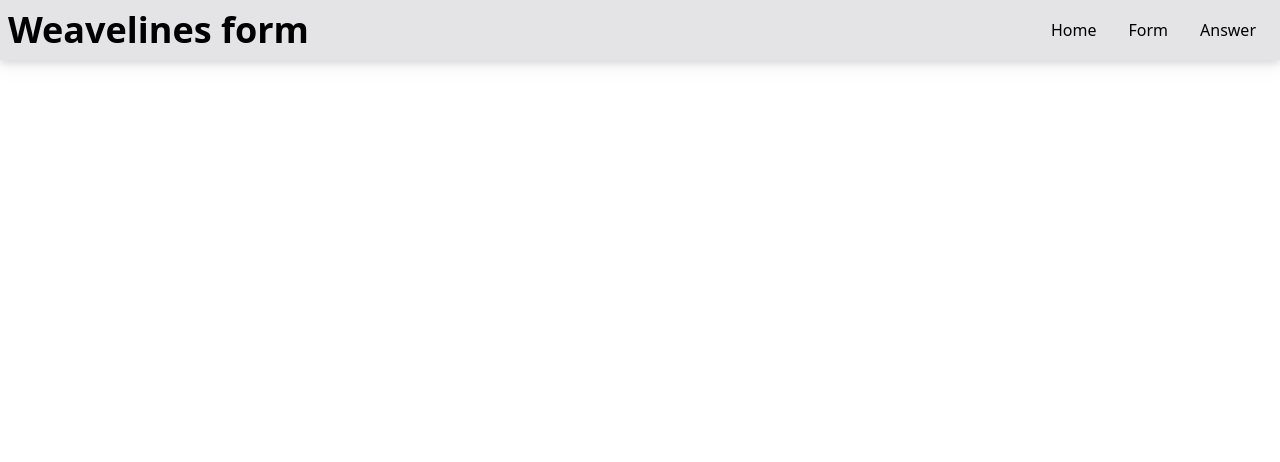
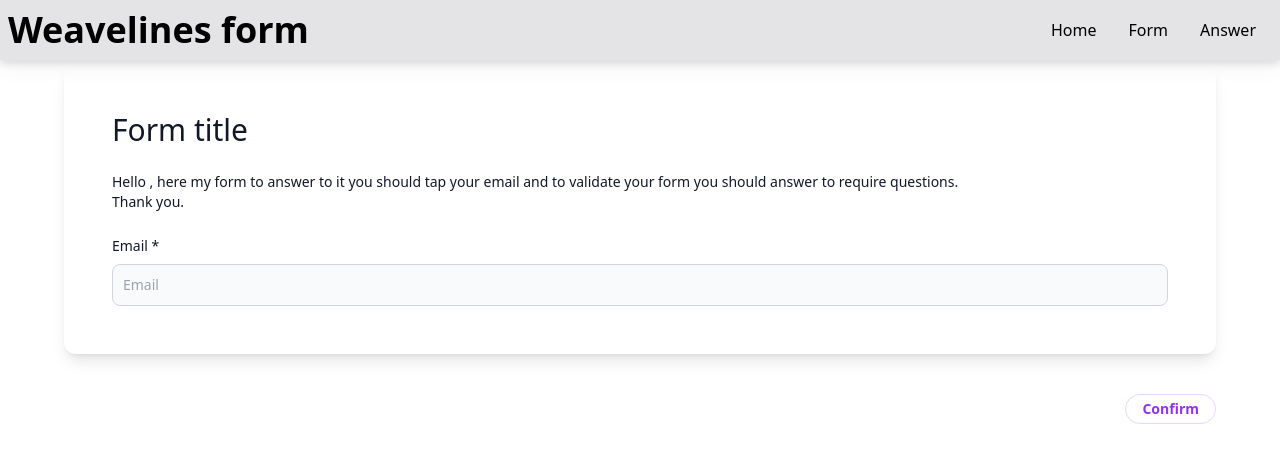
Before and after one commit to kabilnaceur/test-weavelines, a React (Create React App) app: page /form in a window 1280 px wide. Shown: the top 462 px of the page. Built offline with nearby package versions, Linux system fonts and the light colour scheme.

Commit message:
form answers configuration

```diff
--- a/src/pages/answerPage/answerPage.tsx
+++ b/src/pages/answerPage/answerPage.tsx
@@ -1,5 +1,11 @@
 import { FC } from "react";
+import { useRecoilValue } from "recoil";
+import { userAnswersState } from "../../recoil/globaleStates";
+import { UserAnswer } from "../../utils/types";
 const AnswerPage: FC = () => {
+    const userAnswers: UserAnswer = useRecoilValue(userAnswersState);
+    console.log("userAnswers", userAnswers);
+
   return <div></div>;
 };
 export default AnswerPage;
--- /dev/null
+++ b/src/pages/formPage/components/formInformations.tsx
@@ -0,0 +1,46 @@
+import { FC, ChangeEvent } from "react";
+import { FormAnswerInformationsProps } from "../../../utils/interfaces";
+
+const FormInformations: FC<FormAnswerInformationsProps> = ({
+  formDetails,
+  userAnswers,
+  setUserAnswers,
+}) => {
+  return (
+    <div>
+      <div className=" p-6 bg-white rounded-xl shadow-lg items-center space-x-4 mb-5">
+        <div className="grid">
+          <div className="flex justify-around">
+            <div className="w-full p-6">
+              <h1 className="text-3xl text-gray-900">{formDetails.title}</h1>
+              <h1 className="text-sm text-gray-900">
+                {formDetails.description}
+              </h1>
+              <h1 className="text-sm text-gray-900 pt-6">
+                Hello , here my form to answer to it you should tap your email
+                and to validate your form you should answer to require
+                questions.
+                <br />
+                Thank you.
+              </h1>
+              <label className="block mb-2 text-sm font-medium text-gray-900 pt-6">
+                Email *
+              </label>
+              <input
+                value={userAnswers.userEmail}
+                type="text"
+                id="Email"
+                className="bg-gray-50 border border-gray-300 text-gray-900 text-sm rounded-lg focus:ring-blue-500 focus:border-blue-500 block w-full p-2.5"
+                placeholder="Email"
+                onChange={(e: ChangeEvent<HTMLInputElement>) =>
+                  setUserAnswers({ ...userAnswers, userEmail: e.target.value })
+                }
+              />
+            </div>
+          </div>
+        </div>
+      </div>
+    </div>
+  );
+};
+export default FormInformations;
--- /dev/null
+++ b/src/pages/formPage/components/questionCard.tsx
@@ -0,0 +1,103 @@
+import { ChangeEvent, FC } from "react";
+import { QuestionAnswerCardProps } from "../../../utils/interfaces";
+import { Answer } from "../../../utils/types";
+const QuestionCard: FC<QuestionAnswerCardProps> = ({ question, answers, setAnswers }) => {
+  const addAnswer= (
+    event: ChangeEvent<HTMLInputElement> | ChangeEvent<HTMLSelectElement>
+  ) => {
+    const newAnswers: Answer[] = [...answers];
+    const index: number = newAnswers.findIndex(
+      (a: Answer) => a.question === question.content
+    );
+    if (answers.length === 0 || index === -1) {
+      setAnswers([
+        ...answers,
+        { question: question.content, answer: event.target.value },
+      ]);
+    } else {
+      newAnswers[index] = {
+        question: question.content,
+        answer: event.target.value,
+      };
+
+      setAnswers(newAnswers);
+    }
+  };
+  return (
+    <div>
+      <div className=" p-6 bg-white rounded-xl shadow-lg items-center space-x-4 mb-5">
+        <div className="grid">
+          <div className="flex justify-around">
+            <div className="w-full p-6">
+              {question.isRequired ? (
+                <label className="block mb-2 text-sm font-medium text-gray-900 ">
+                  {question.content} *
+                </label>
+              ) : (
+                <label className="block mb-2 text-sm font-medium text-gray-900 ">
+                  {question.content}
+                </label>
+              )}
+              {question.type === "selectInput" ? (
+                <select
+                  id="answers"
+                  onChange={addAnswer}
+                  className="bg-gray-50 border border-gray-300 text-gray-900 text-sm rounded-lg focus:ring-blue-500 focus:border-blue-500 block w-full p-2.5"
+                >
+                  <option>{question.content}</option>
+                  {question.options.map((opt: string) => (
+                    <option value={opt}>{opt}</option>
+                  ))}
+                </select>
+              ) : question.type === "checkbox" ? (
+                <div>
+                  {question.options.map((opt: string) => (
+                    <div className="p-2">
+                      <input
+                        onChange={addAnswer}
+                        id="checked-checkbox"
+                        type="checkbox"
+                        value={opt}
+                        className="w-5 h-5 text-blue-600 bg-gray-100 rounded border-gray-300 focus:ring-blue-50 focus:ring-2"
+                      />
+                      <label className="ml-2 text-md font-medium text-gray-900">
+                        {opt}
+                      </label>
+                    </div>
+                  ))}
+                </div>
+              ) : question.type === "radioButton" ? (
+                <div>
+                  {question.options.map((opt: string) => (
+                    <div className="flex items-center mb-4">
+                      <input
+                        onChange={addAnswer}
+                        id="default-radio-1"
+                        type="radio"
+                        value={opt}
+                        name="default-radio"
+                        className="w-4 h-4 text-blue-600 bg-gray-100 border-gray-300 focus:ring-blue-500 focus:ring-2 "
+                      />
+                      <label className="ml-2 text-md font-medium text-gray-900">
+                        {opt}
+                      </label>
+                    </div>
+                  ))}
+                </div>
+              ) : (
+                <input
+                  type="text"
+                  id={question.content}
+                  className="bg-gray-50 border border-gray-300 text-gray-900 text-sm rounded-lg focus:ring-blue-500 focus:border-blue-500 block w-full p-2.5 "
+                  placeholder={question.content}
+                  onChange={addAnswer}
+                />
+              )}
+            </div>
+          </div>
+        </div>
+      </div>
+    </div>
+  );
+};
+export default QuestionCard;
--- a/src/pages/formPage/formPage.tsx
+++ b/src/pages/formPage/formPage.tsx
@@ -1,11 +1,35 @@
-import { FC } from "react";
-import { useRecoilValue } from "recoil";
-import { formState } from "../../recoil/globaleStates";
-import { Form } from "../../utils/types";
+import { FC, useState } from "react";
+import { useRecoilValue, useSetRecoilState } from "recoil";
+import { formState, userAnswersState } from "../../recoil/globaleStates";
+import { Answer, Form, Question, UserAnswer } from "../../utils/types";
+import FormInformations from "./components/formInformations";
+import QuestionCard from "./components/questionCard";
 const FormPage: FC = () => {
   const formDetails: Form = useRecoilValue(formState);
-  console.log("question", formDetails);
+  const setUserAnswers = useSetRecoilState(userAnswersState);
+  const userAnswers: UserAnswer = useRecoilValue(userAnswersState);
+  const [answers, setAnswers] = useState<Answer[]>([]);
+  const confirmAnswers = (): void => setUserAnswers({ ...userAnswers ,answers});
 
-  return <div></div>;
+  return (
+    <div className="flex flex-col w-full h-screen p-16 ">
+      <FormInformations
+        formDetails={formDetails}
+        userAnswers={userAnswers}
+        setUserAnswers={setUserAnswers}
+      />
+      {formDetails.questions.map((qs: Question) => (
+        <QuestionCard question={qs} answers={answers} setAnswers={setAnswers} />
+      ))}
+      <div className="columns-3 mt-5 flex items-center space-x-4 justify-end pb-10">
+        <button
+          onClick={confirmAnswers}
+          className="px-4 py-1 text-sm text-purple-600 font-semibold rounded-full border border-purple-200 hover:text-white hover:bg-purple-600 hover:border-transparent focus:outline-none focus:ring-2 focus:ring-purple-600 focus:ring-offset-2"
+        >
+          Confirm
+        </button>
+      </div>
+    </div>
+  );
 };
 export default FormPage;
--- a/src/pages/homePage/homePage.tsx
+++ b/src/pages/homePage/homePage.tsx
@@ -27,7 +27,7 @@ const HomePage: FC = () => {
   const createForm = (): any => {
        setFormDetails({
          ...formDetails,
-         qustions: formQuestions,
+         questions: formQuestions,
        });
   }
   return (
--- a/src/recoil/globaleStates.ts
+++ b/src/recoil/globaleStates.ts
@@ -1,11 +1,19 @@
 import { atom } from "recoil";
-import { Form } from "../utils/types";
+import { Form, UserAnswer } from "../utils/types";
 const initialForm: Form = {
   title: "Form title",
   description: "",
-  qustions: [],
+  questions: [],
+};
+const initialUserAnswers: UserAnswer = {
+  userEmail: "",
+  answers: [],
 };
 export const formState = atom({
   key: "formState",
   default: initialForm,
 });
+export const userAnswersState = atom({
+  key: "userAnswersState",
+  default: initialUserAnswers,
+});
```
Also changed, not shown: src/utils/interfaces.ts (+16 -6 lines), src/utils/types.ts (+9 -1 lines).
